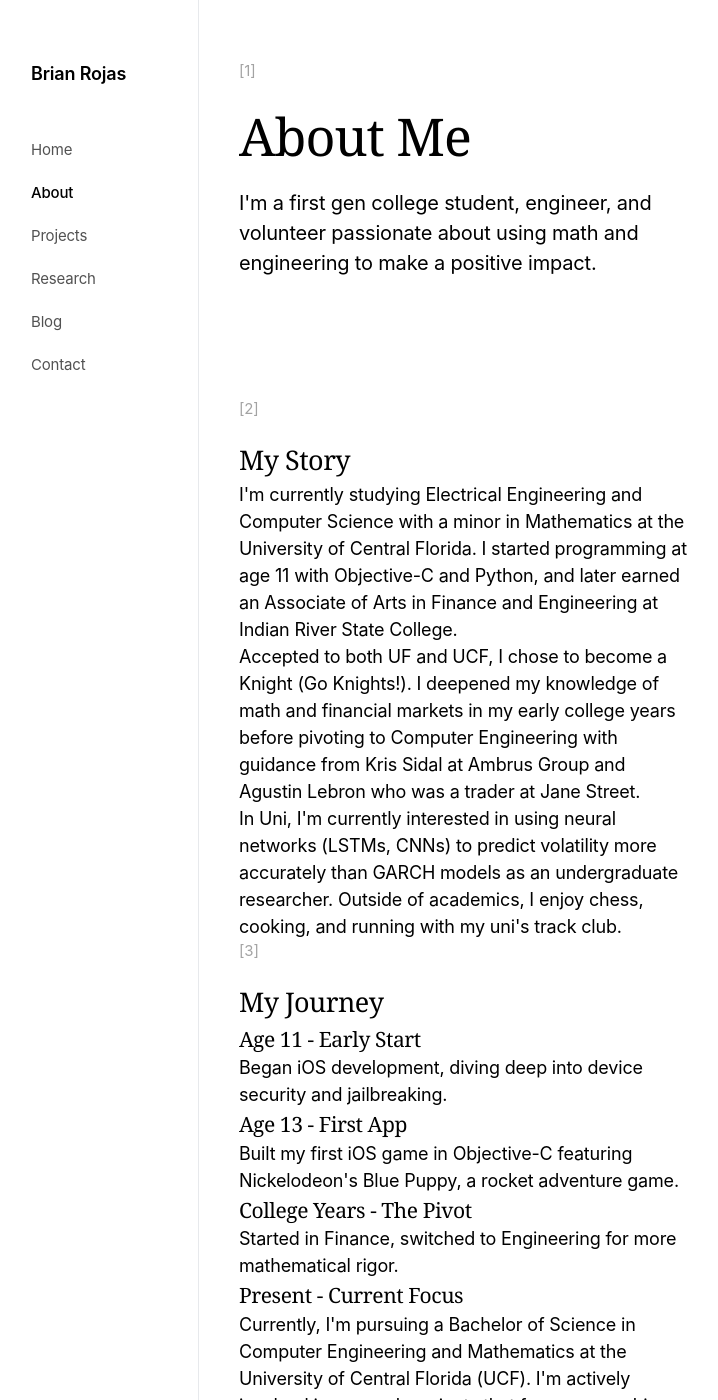
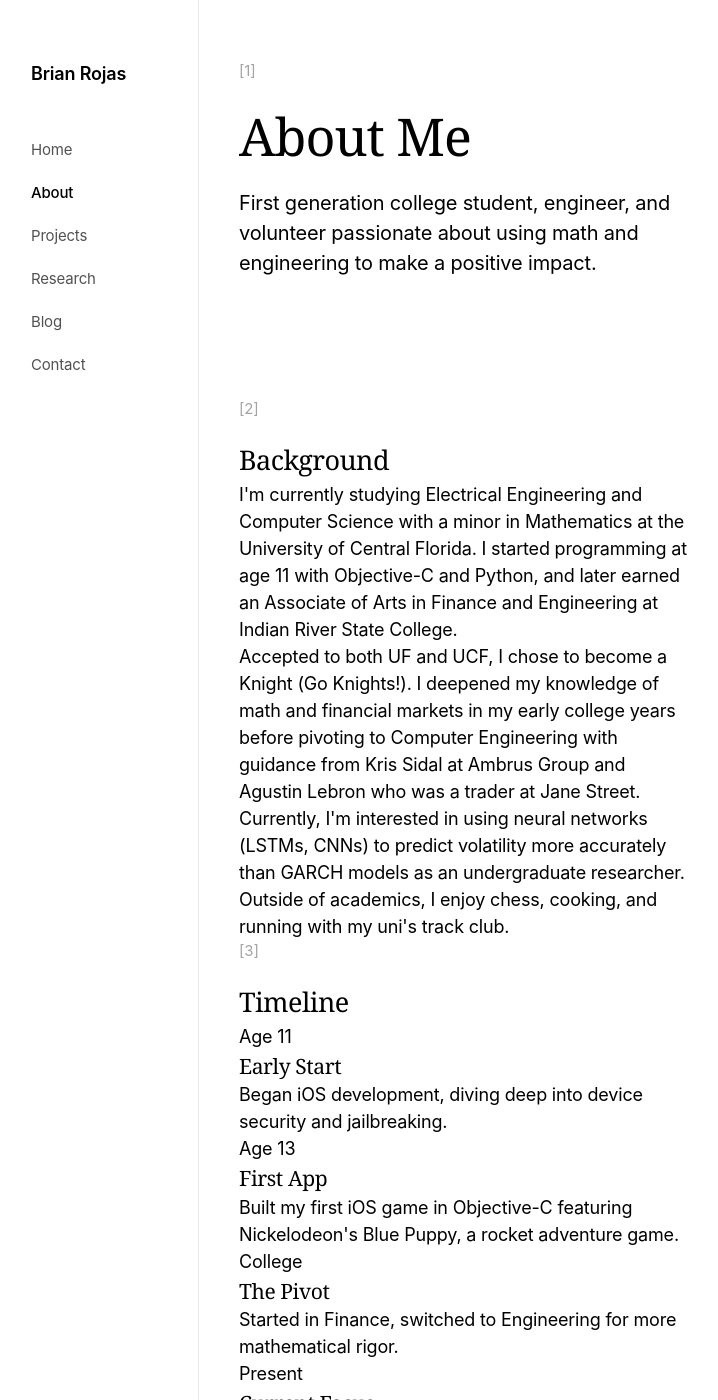
Before and after one commit to brianrojrc/brianrojrc.github.io, a Jekyll site: the page built from about.md, in a window 1280 px wide and 1400 px high. Shown: the whole window, without its empty margins (1-719 px from the left). Built offline with Jekyll 4.4.1, drawn with Linux system fonts in a browser that asks for light colours; some web fonts are replaced; some of the changed text lies outside the part shown.

Commit message:
Update about.md

```diff
--- a/about.md
+++ b/about.md
@@ -6,40 +6,44 @@ title: About
 <header class="page-header">
     <span class="page-marker">[1]</span>
     <h1>About Me</h1>
-    <p class="intro">I'm a first gen college student, engineer, and volunteer passionate about using math and engineering to make a positive impact.</p>
+    <p class="intro">First generation college student, engineer, and volunteer passionate about using math and engineering to make a positive impact.</p>
 </header>
 
 <section class="about-content">
     <span class="section-marker">[2]</span>
-    <h2>My Story</h2>
+    <h2>Background</h2>
     <p>I'm currently studying Electrical Engineering and Computer Science with a minor in Mathematics at the University of Central Florida. I started programming at age 11 with Objective-C and Python, and later earned an Associate of Arts in Finance and Engineering at Indian River State College.</p>
 
     <p>Accepted to both UF and UCF, I chose to become a Knight (Go Knights!). I deepened my knowledge of math and financial markets in my early college years before pivoting to Computer Engineering with guidance from Kris Sidal at Ambrus Group and Agustin Lebron who was a trader at Jane Street.</p>
 
-    <p>In Uni, I'm currently interested in using neural networks (LSTMs, CNNs) to predict volatility more accurately than GARCH models as an undergraduate researcher. Outside of academics, I enjoy chess, cooking, and running with my uni's track club.</p>
+    <p>Currently, I'm interested in using neural networks (LSTMs, CNNs) to predict volatility more accurately than GARCH models as an undergraduate researcher. Outside of academics, I enjoy chess, cooking, and running with my uni's track club.</p>
 </section>
 
 <section class="journey-section">
     <span class="section-marker">[3]</span>
-    <h2>My Journey</h2>
+    <h2>Timeline</h2>
 
     <div class="timeline-item">
-        <h3>Age 11 - Early Start</h3>
+        <div class="timeline-year">Age 11</div>
+        <h3>Early Start</h3>
         <p>Began iOS development, diving deep into device security and jailbreaking.</p>
     </div>
 
     <div class="timeline-item">
-        <h3>Age 13 - First App</h3>
+        <div class="timeline-year">Age 13</div>
+        <h3>First App</h3>
         <p>Built my first iOS game in Objective-C featuring Nickelodeon's Blue Puppy, a rocket adventure game.</p>
     </div>
 
     <div class="timeline-item">
-        <h3>College Years - The Pivot</h3>
+        <div class="timeline-year">College</div>
+        <h3>The Pivot</h3>
         <p>Started in Finance, switched to Engineering for more mathematical rigor.</p>
     </div>
 
     <div class="timeline-item">
-        <h3>Present - Current Focus</h3>
-        <p>Currently, I'm pursuing a Bachelor of Science in Computer Engineering and Mathematics at the University of Central Florida (UCF). I'm actively involved in research projects that focus on machine learning and hardware acceleration. Currently, I'm working as an ML Engineer for NASA SUITS. My future academic goal is to attend Stanford University and pursue a Master of Science in Electrical Engineering.</p>
+        <div class="timeline-year">Present</div>
+        <h3>Current Focus</h3>
+        <p>Pursuing a Bachelor of Science in Computer Engineering and Mathematics at UCF. Working as an ML Engineer for NASA SUITS. Future goal: Master of Science in Electrical Engineering at Stanford University.</p>
     </div>
 </section>
```
